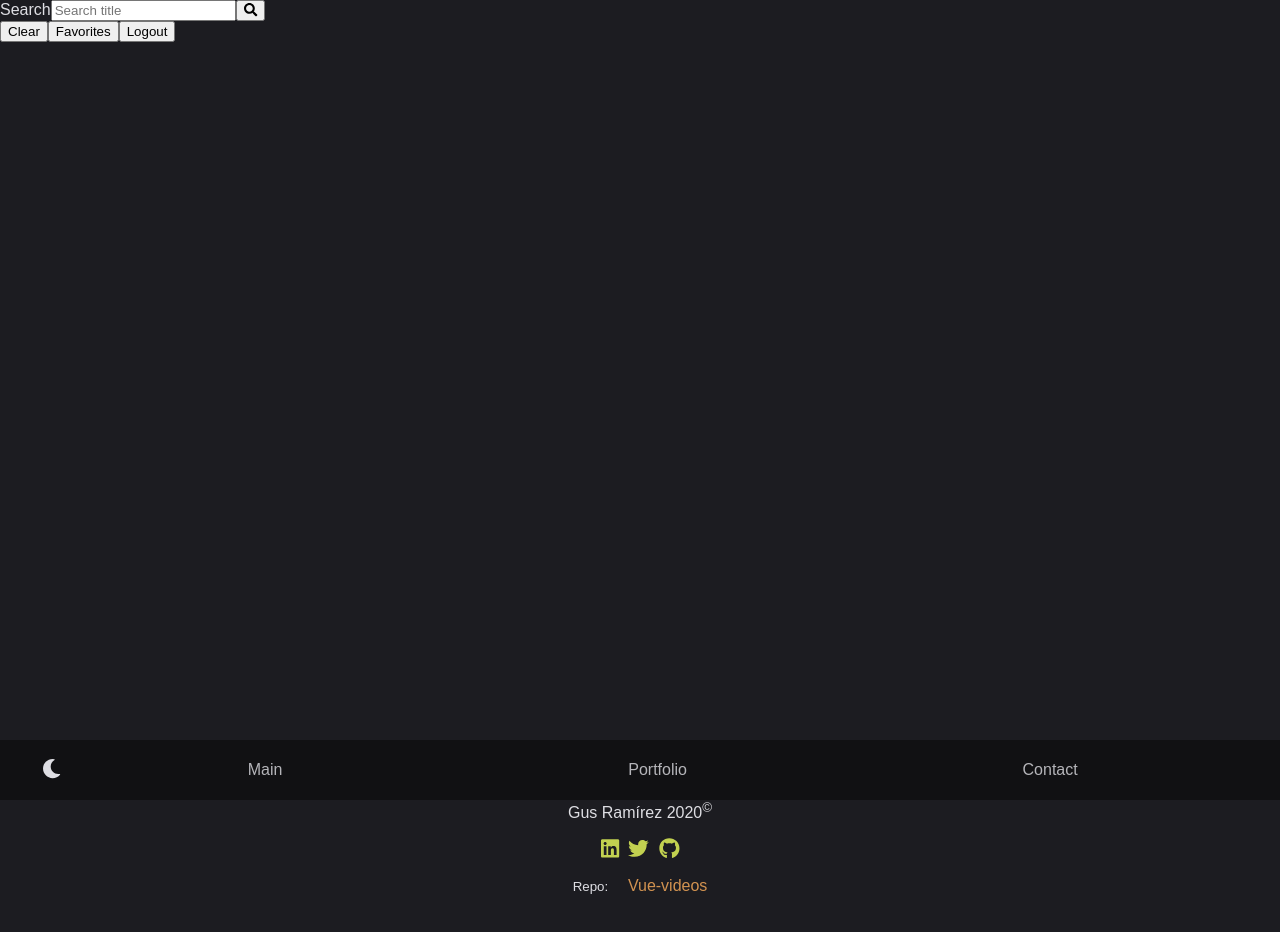
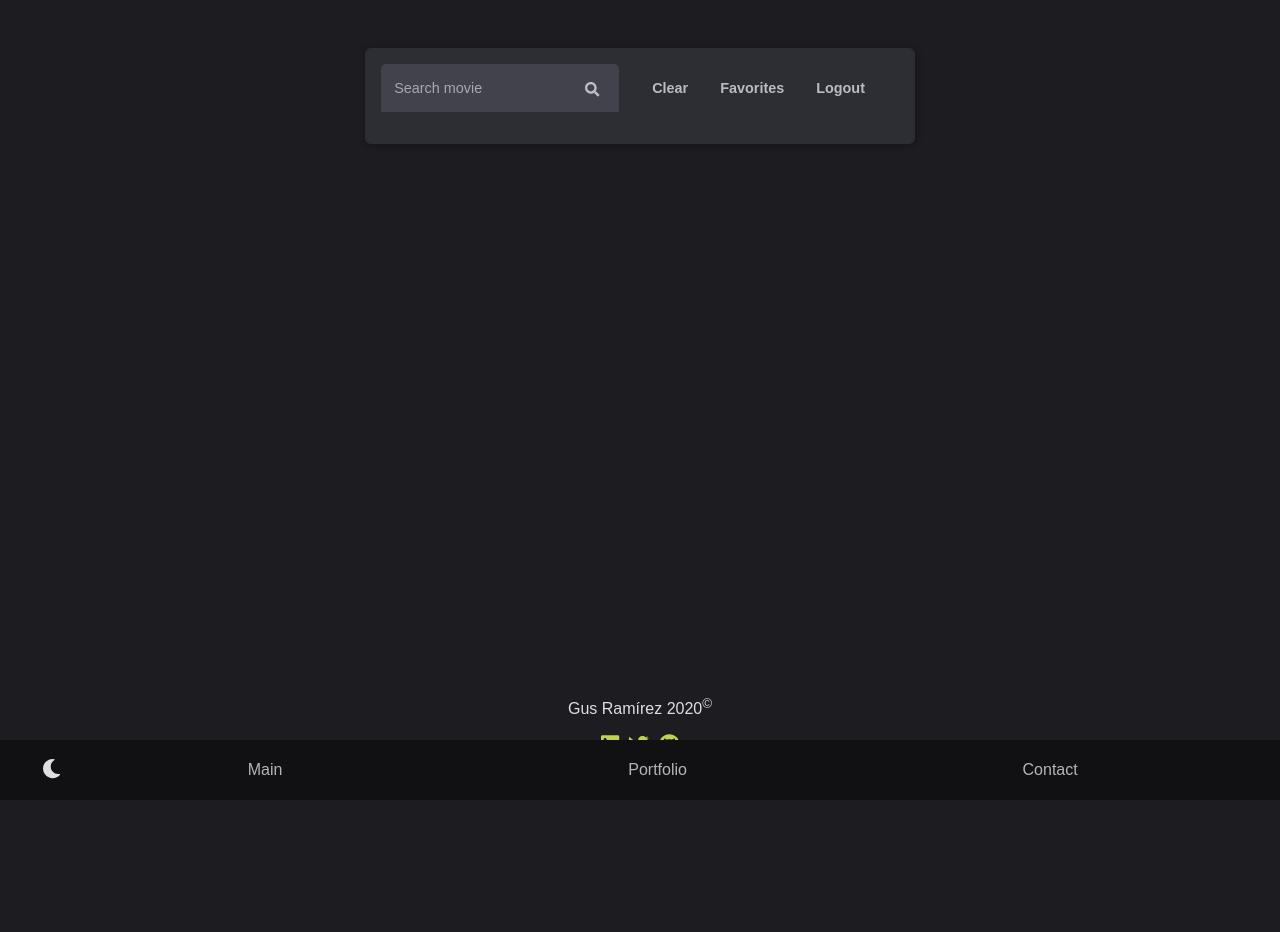
Before and after one commit to gusram01/videos-vue, a Vue app: page /search in a window 1280 px wide. Shown: the top 932 px of the page. After the commit the page ends 887 px from the top, so only its background shows below. Built offline with nearby package versions, Linux system fonts and the light colour scheme; sample sign-in values are in the browser's storage; a web font is replaced by a local one.

Commit message:
search styles, reset bug

```diff
--- a/src/App.vue
+++ b/src/App.vue
@@ -156,6 +156,23 @@ a:visited {
     calc(var(--alpha) * 1%)
   );
 }
+.button-flat {
+  cursor: pointer;
+  font-size: 0.9rem;
+  font-weight: bold;
+  padding: 0.5rem 1rem;
+  border: none;
+  outline: none;
+  line-height: 1.3rem;
+  border-radius: 4px;
+  background: transparent;
+  color: currentColor;
+  opacity: 0.8;
+}
+.button-flat:hover {
+  opacity: 1;
+  background: rgba(0, 0, 0, 0.07);
+}
 .error {
   color: hsla(
     var(--hue-danger),
--- a/src/components/AppSearch.vue
+++ b/src/components/AppSearch.vue
@@ -1,33 +1,37 @@
 <template>
-  <div class="form-container">
+  <div class="form__container shadow-2">
     <app-empty :showModal="showModal" @close="show" />
     <form class="form" id="search" @submit="onSubmit">
-      <label for="title">Search</label>
       <input
         type="text"
-        placeholder="Search title"
         v-model="title"
         id="title"
+        :class="{ error: errors.title }"
       />
-      <button>
+      <label
+        for="title"
+        :class="{ 'label-active': titleNotEmpty, error: errors.title }"
+        >Search movie</label
+      >
+      <button class="form__search button-flat">
         <font-awesome-icon :icon="searchIcon"></font-awesome-icon>
       </button>
-      <p class="item__error" v-if="errors.title">
+      <p class="item__error error" v-if="errors.title">
         {{ errors.title }}
       </p>
     </form>
 
-    <div class="nav">
-      <button @click="clear">
+    <nav>
+      <button class="button-flat" @click="clear">
         Clear
       </button>
-      <button @click="favs">
+      <button class="button-flat" @click="favs">
         Favorites
       </button>
-      <button @click="logout">
+      <button class="button-flat" @click="logout">
         Logout
       </button>
-    </div>
+    </nav>
   </div>
 </template>
 
@@ -47,6 +51,13 @@ export default {
       showModal: false
     }
   },
+
+  computed: {
+    titleNotEmpty: function() {
+      return this.title && this.title.length > 0
+    }
+  },
+
   methods: {
     validateInputs() {
       this.errors = {}
@@ -88,4 +99,104 @@ export default {
 }
 </script>
 
-<style lang="scss" scoped></style>
+<style lang="scss" scoped>
+.form__container {
+  display: flex;
+  flex-wrap: wrap;
+  align-items: flex-start;
+  justify-content: center;
+
+  max-width: 570px;
+  padding: 1rem;
+  background: hsla(
+    var(--hue),
+    calc(var(--sat) * 1%),
+    calc((var(--lumin) + 7) * 1%),
+    calc(var(--alpha) * 1%)
+  );
+  border-radius: 6px;
+}
+.form {
+  position: relative;
+  display: block;
+  max-width: fit-content;
+  min-height: 4rem;
+  flex: 1;
+}
+nav {
+  display: flex;
+  align-items: center;
+  justify-content: center;
+  min-width: 280px;
+  height: 3rem;
+  flex: 1;
+}
+.form__item {
+  display: flex;
+  flex-direction: column;
+  width: 100%;
+  height: 5rem;
+  font-size: 1rem;
+  line-height: 1.5rem;
+  margin: 0.2rem 0;
+}
+input {
+  border: none;
+  outline: none;
+  font-size: 0.9rem;
+  padding: 1.5rem 2.5rem 0.5rem 0.7rem;
+  border-radius: 5px 5px 0 0;
+  background: hsla(
+    var(--hue),
+    calc(var(--sat) * 1%),
+    calc((var(--lumin) + 16) * 1%),
+    calc(var(--alpha) * 1%)
+  );
+  color: currentColor;
+}
+input.error {
+  border-bottom: 2px solid
+    hsla(
+      var(--hue-danger),
+      calc(var(--sat-danger) * 1%),
+      calc(var(--lumin-danger) * 1%),
+      calc(var(--alpha-danger) * 1%)
+    );
+}
+input + label {
+  position: absolute;
+  top: 1rem;
+  left: 0.8rem;
+  opacity: 0.65;
+  font-size: 0.9rem;
+  transform: translate(0) scale(1);
+  user-select: none;
+}
+input:focus-within + label {
+  transform: translateY(-80%) translateX(-14%) scale(0.75);
+  transition: transform 150ms ease-in, opacity 50ms linear;
+}
+
+.label-active {
+  transform: translateY(-80%) translateX(-14%) scale(0.75);
+  transition: transform 150ms ease-in, opacity 50ms linear;
+}
+
+.item__error {
+  font-size: 0.7em;
+  line-height: 0.3em;
+  font-stretch: semi-condensed;
+}
+.form__icon {
+  position: absolute;
+  top: 1rem;
+  right: 0.8rem;
+  cursor: pointer;
+}
+.form__search {
+  position: absolute;
+  top: 0.5rem;
+  right: 0;
+  margin: 0 0.2rem;
+}
+</style>
--- a/src/pages/Search.vue
+++ b/src/pages/Search.vue
@@ -1,7 +1,9 @@
 <template>
   <div class="search">
     <app-modal :show="show" v-bind:picked="picked" @close="hideModal" />
-    <app-search @title="search" @clear="clearScreen" />
+    <div class="navsearch-container">
+      <app-search @title="search" @clear="clearScreen" />
+    </div>
     <div class="card-container" v-if="movies">
       <app-card
         @movie="showModal"
@@ -59,7 +61,16 @@ h1 {
 }
 .search {
   width: 100%;
-  min-height: 100vh;
+  min-height: 87vh;
+  margin: 0 auto;
+  padding-top: 3rem;
+  text-align: center;
+}
+.navsearch-container {
+  display: flex;
+  justify-content: center;
+  width: 96%;
+  margin: 0 auto;
 }
 .card-container {
   width: 92%;
```
